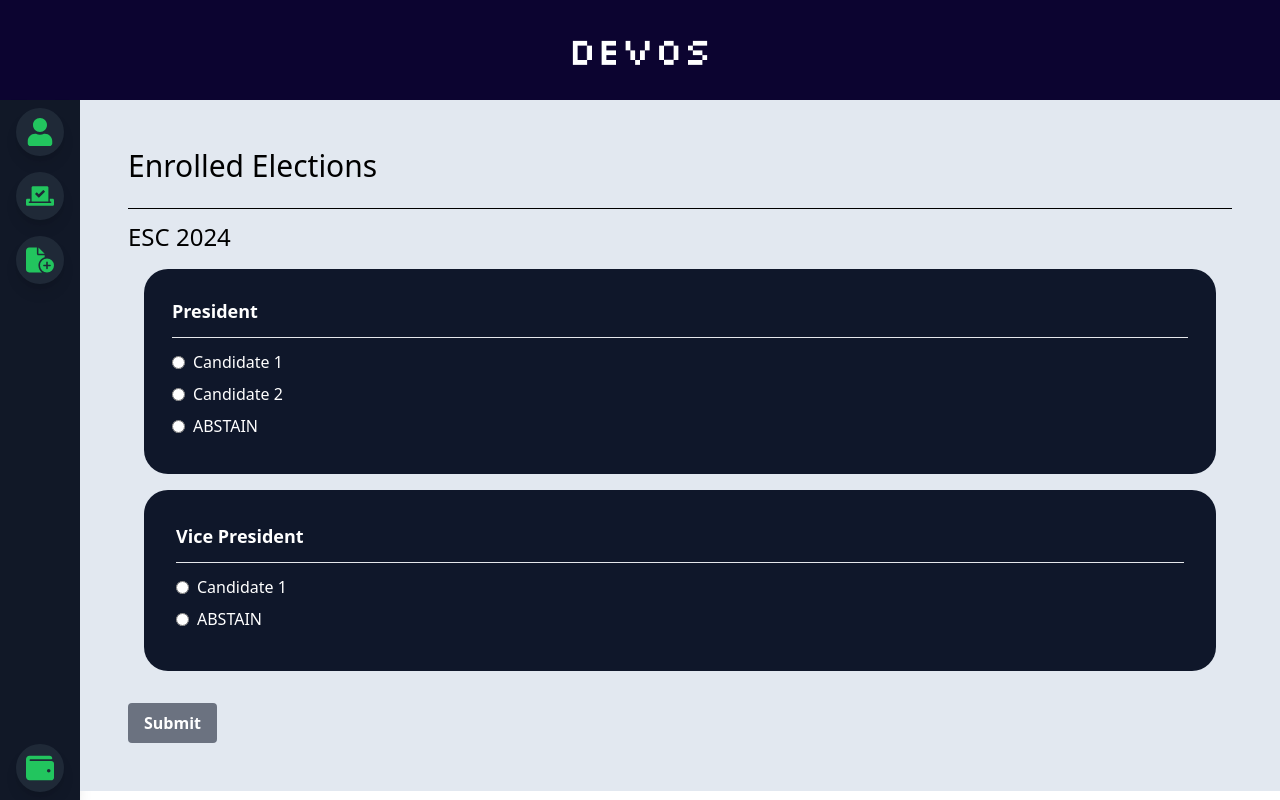
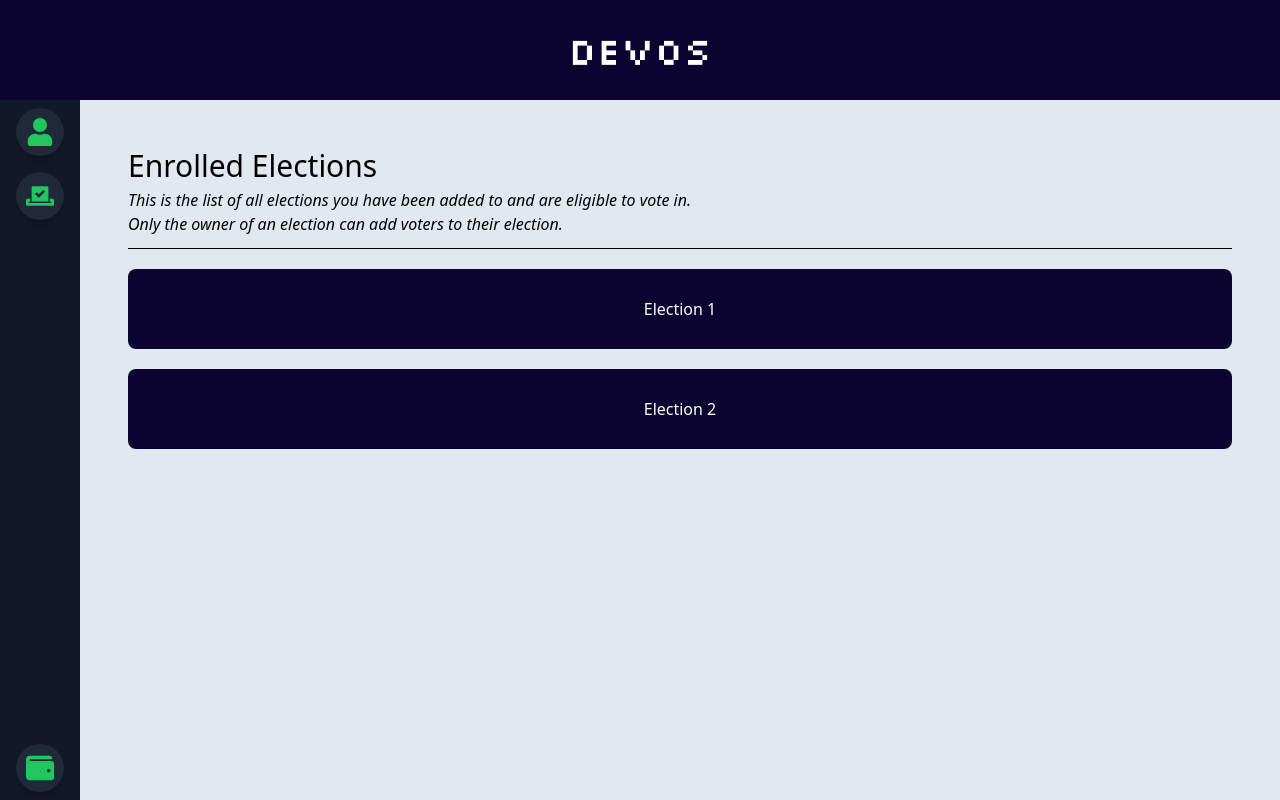
Before and after one commit to c0debaberafa/cuddly-doodle, a Next.js app in the folder devos-app/: page /EnrolledElections in a window 1280 px wide. Built offline with nearby package versions, Linux system fonts and the light colour scheme.

Commit message:
rafa's resolutions

```diff
--- a/devos-app/app/CreateElection/page.tsx
+++ b/devos-app/app/CreateElection/page.tsx
@@ -1,11 +1,10 @@
-'use client';
+"use client";
 import React from "react";
-import ElectionList from "../components/ElectionList"; // Import your component
 import Position from "../components/Position";
 
 const EnrolledElections = () => {
   return (
-    <div className="p-12 bg-slate-200">
+    <div className="p-12 bg-slate-200 h-full">
       <h1 className="text-3xl text-black mb-6">Create Election</h1>
       <hr className="my-3 border-black"></hr>
       <Position />
@@ -13,5 +12,4 @@ const EnrolledElections = () => {
   );
 };
 
-
 export default EnrolledElections;
--- /dev/null
+++ b/devos-app/app/EnrolledElections/[electionName]/page.tsx
@@ -0,0 +1,17 @@
+"use client";
+import { useParams } from "next/navigation";
+import Ballot from "../../components/Ballot"; // Import your component
+
+export default function ElectionInfo() {
+  const params = useParams();
+  //const { electionName } = router.query;
+
+  return (
+    <div className="h-full p-12 bg-slate-200">
+      <Ballot />
+    </div>
+  );
+
+  // list of pos and candidates, add voter, open election button, number of votes beside candidate
+  // getWinner only appears when closed
+}
--- a/devos-app/app/EnrolledElections/page.tsx
+++ b/devos-app/app/EnrolledElections/page.tsx
@@ -1,17 +1,44 @@
+"use client";
 import React from "react";
-import ElectionList from "../components/ElectionList"; // Import your component
-import Ballot from "../components/Ballot";
+import { useRouter } from "next/navigation";
 
 const EnrolledElections = () => {
+  const router = useRouter();
+
+  const navigate = (electionName: string) => {
+    router.push(`/EnrolledElections/${electionName}`);
+  };
+
   return (
-    <div className="p-12 bg-slate-200">
-      <h1 className="text-3xl text-black mb-6">Enrolled Elections</h1>
+    <div className="h-full p-12 bg-slate-200">
+      <h1 className="text-3xl text-black mb-1">Enrolled Elections</h1>
+      <p>
+        <i>
+          This is the list of all elections you have been added to and are
+          eligible to vote in.
+        </i>
+      </p>
+      <p>
+        <i>Only the owner of an election can add voters to their election.</i>
+      </p>
       <hr className="my-3 border-black"></hr>
-      <Ballot />
-      <div className="mt-8">
-          <button className="bg-gray-500 hover:bg-green-500 text-white font-bold py-2 px-4 rounded">
-              Submit
-          </button>
+      <div className="mt-5">
+        <div>
+          <div>
+            <div
+              onClick={() => navigate("Election1")}
+              className="w-full h-20 bg-[#0c0430] hover:bg-green-500 text-white hover:text-[#0c0430] hover:font-bold flex items-center justify-center rounded-lg mb-5"
+            >
+              Election 1
+            </div>
+            <div
+              onClick={() => navigate("Election2")}
+              className="w-full h-20 bg-[#0c0430] hover:bg-green-500 text-white hover:text-[#0c0430] hover:font-bold flex items-center justify-center rounded-lg mb-5"
+            >
+              Election 2
+            </div>
+          </div>
+        </div>
       </div>
     </div>
   );
--- a/devos-app/app/OwnedElections/page.tsx
+++ b/devos-app/app/OwnedElections/page.tsx
@@ -1,12 +1,45 @@
+"use client";
 import React from "react";
-import ElectionList from "../components/ElectionList"; // Import your component
+import { useRouter } from "next/navigation";
 
 const OwnedElections = () => {
+  const router = useRouter();
+
+  const navigate = (electionName: string) => {
+    router.push(`/OwnedElections/${electionName}`);
+  };
+
   return (
     <div className="h-full p-12 bg-slate-200">
-      <h1 className="text-3xl text-black mb-6">Owned Elections</h1>
+      <h1 className="text-3xl text-black mb-1">Owned Elections</h1>
+      <p>
+        <i>This is the list of all elections you have created.</i>
+      </p>
       <hr className="my-3 border-black"></hr>
-      <ElectionList />
+      <div className="mt-5 justify-center">
+        <div>
+          <div
+            onClick={() => router.push(`/CreateElection`)}
+            className="w-1/2 h-10 bg-green-500 text-[#0c0430] hover:font-bold flex items-center justify-center rounded-lg mx-auto mb-5"
+          >
+            Create New Election
+          </div>
+          <div>
+            <div
+              onClick={() => navigate("Election1")}
+              className="w-full h-20 bg-[#0c0430] hover:bg-green-500 text-white hover:text-[#0c0430] hover:font-bold flex items-center justify-center rounded-lg mb-5"
+            >
+              Election 1
+            </div>
+            <div
+              onClick={() => navigate("Election2")}
+              className="w-full h-20 bg-[#0c0430] hover:bg-green-500 text-white hover:text-[#0c0430] hover:font-bold flex items-center justify-center rounded-lg mb-5"
+            >
+              Election 2
+            </div>
+          </div>
+        </div>
+      </div>
     </div>
   );
 };
--- a/devos-app/app/components/Ballot.tsx
+++ b/devos-app/app/components/Ballot.tsx
@@ -1,34 +1,53 @@
 export default function Ballot() {
   return (
     <div className="">
-            <h1 className="text-2xl text-black">ESC 2024</h1>
-            <div className="justify-center bg-slate-900 text-white p-7 rounded-3xl max-w-s
-                            m-4">
-                <h2 className="font-semibold text-lg border-solid border-gray-800">President</h2>
+      <h1 className="text-3xl text-black mb-6">ESC 2024</h1>
+      <hr className="my-3 border-black"></hr>
+      <div
+        className="justify-center bg-slate-900 text-white p-7 rounded-lg max-w-s
+                            m-4"
+      >
+        <h2 className="font-semibold text-lg border-solid border-gray-800">
+          President
+        </h2>
         <hr className="my-3"></hr>
         <ul className="text-center">
           <li className="mb-2">
             <label className="flex items-center space-x-2">
-                            <input type="radio" name="presidentCandidates" className="form-radio" />
+              <input
+                type="radio"
+                name="presidentCandidates"
+                className="form-radio"
+              />
               <span>Candidate 1</span>
             </label>
           </li>
           <li className="mb-2">
             <label className="flex items-center space-x-2">
-                            <input type="radio" name="presidentCandidates" className="form-radio" />
+              <input
+                type="radio"
+                name="presidentCandidates"
+                className="form-radio"
+              />
               <span>Candidate 2</span>
             </label>
           </li>
           <li className="mb-2">
             <label className="flex items-center space-x-2">
-                            <input type="radio" name="presidentCandidates" className="form-radio" />
+              <input
+                type="radio"
+                name="presidentCandidates"
+                className="form-radio"
+              />
               <span>ABSTAIN</span>
             </label>
           </li>
         </ul>
       </div>
-            <div className="justify-center bg-slate-900 text-white p-8 rounded-3xl max-w-s
-                            m-4">
+      <div
+        className="justify-center bg-slate-900 text-white p-8 rounded-lg max-w-s
+                            m-4"
+      >
         <h2 className="text-lg font-semibold">Vice President</h2>
         <hr className="my-3"></hr>
         <ul className="text-center">
@@ -46,6 +65,9 @@ export default function Ballot() {
           </li>
         </ul>
       </div>
+      <div className="w-1/2 h-10 bg-green-500 text-[#0c0430] hover:font-bold flex items-center justify-center rounded-lg mx-auto mb-5">
+        Vote
+      </div>
     </div>
   );
 }
--- a/devos-app/app/components/ElectionList.tsx
+++ /dev/null
@@ -1,38 +0,0 @@
-'use client';
-import { useRouter } from 'next/navigation';
-
-export default function ElectionList() {
-  const router = useRouter();
-
-  const navigate = (electionName: string) => {
-    router.push(`/OwnedElections/${electionName}`);
-  };
-
-  return (
-    <div>
-      {/* <div className="justify-center bg-slate-900 text-white p-7 rounded-3xl max-w-s m-4">
-      <h1 className="text-2xl text-white">ESC 2024</h1>
-        <button className="bg-gray-500 hover:bg-green-500 text-white font-bold py-2 px-4 rounded mr-5">
-          Add Voter
-        </button>
-        <button className="bg-gray-500 hover:bg-green-500 text-white font-bold py-2 px-4 rounded">
-          Tally Votes
-        </button>
-      </div> */}
-      <div>
-        <div
-          onClick={() => navigate('Election1')}
-          className="w-full h-20 bg-[#0c0430] hover:bg-green-500 text-white hover:text-[#0c0430] flex items-center justify-center rounded-lg mb-5"
-        >
-          Election 1
-        </div>
-        <div
-          onClick={() => navigate('Election2')}
-          className="w-full h-20 bg-[#0c0430] hover:bg-green-500 text-white hover:text-[#0c0430] flex items-center justify-center rounded-lg"
-        >
-          Election 2
-        </div>
-      </div>
-    </div>
-  );
-}
--- a/devos-app/app/components/SideNavbar.tsx
+++ b/devos-app/app/components/SideNavbar.tsx
@@ -1,7 +1,6 @@
 "use client";
 import React from "react";
 import { FaUser, FaVoteYea, FaWallet } from "react-icons/fa";
-import { FaFileCirclePlus } from "react-icons/fa6";
 import { useRouter } from "next/navigation";
 
 export default function SideNavbar() {
@@ -12,9 +11,6 @@ export default function SideNavbar() {
   const visitEnrolledElections = () => {
     router.push("/EnrolledElections"); // Navigate to the "elections" page
   };
-  const visitCreateElection = () => {
-    router.push("/CreateElection");
-  }
   const visitWalletPage = () => {
     router.push("/WalletPage"); // Navigate to the "elections" page
   };
@@ -34,11 +30,6 @@ export default function SideNavbar() {
         icon={<FaVoteYea size="28" />}
         text={"Enrolled Elections"}
         onClick={visitEnrolledElections}
-      />
-      <SideBarIcon
-        icon={<FaFileCirclePlus size="28" />}
-        text={"Create Election"}
-        onClick={visitCreateElection}
       />
       <SideBarIcon
         icon={<FaWallet size="28" />}
```
Lines whose indentation alone changed are shown as unchanged.
